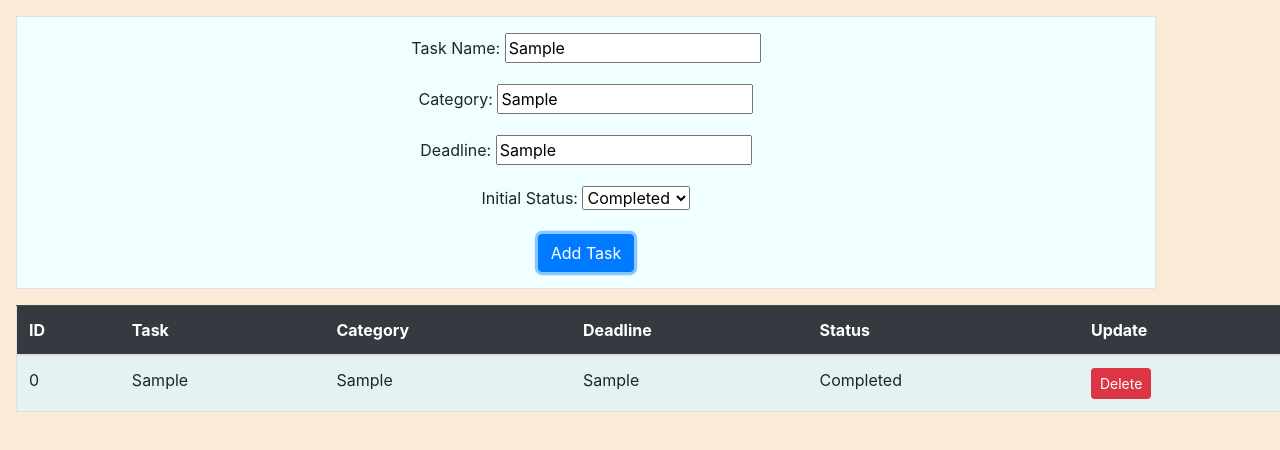
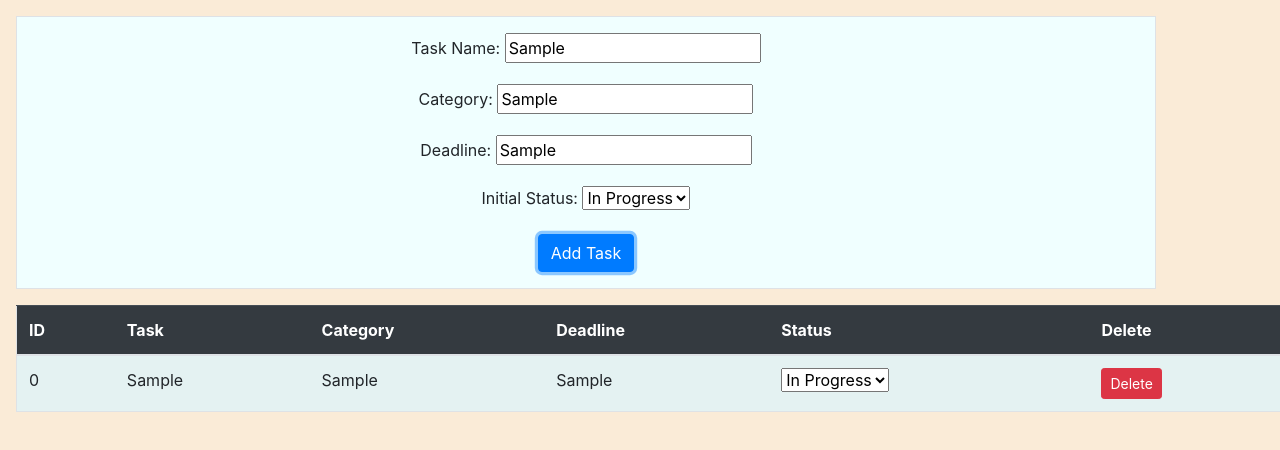
Before and after one commit to a-zeb/m411-SBA, a plain HTML site: page index.html in a window 1280 px wide. Both pictures are taken after typing "Sample", "Sample", "Sample" into the empty fields and a click on the button "Add Task". Drawn offline with nearby package versions, Linux system fonts and the light colour scheme.

Commit message:
fixed delete functionality and added dropdown in table for status update

```diff
--- a/app.js
+++ b/app.js
@@ -34,9 +34,35 @@ function submit(event) {
   taskArr.push(taskObj);
 
   for (const key in taskObj) {
-    const newCell = newRow.insertCell();
-    newCell.innerText = taskObj[key];
-    //TODO: make taskObj.status into a dropdown
+    if (key == "status") {
+      const newUpdateStatusCell = newRow.insertCell();
+
+      const updateStatusDropdown = document.createElement("select");
+      updateStatusDropdown.setAttribute("id", `status-${taskObj.id}`);
+      updateStatusDropdown.setAttribute("class", "form-select");
+      updateStatusDropdown.addEventListener("click", updateStatus);
+
+      const inProgressOption = document.createElement("option");
+      inProgressOption.value = "In Progress";
+      inProgressOption.innerText = "In Progress";
+
+      const completedOption = document.createElement("option");
+      completedOption.value = "Completed";
+      completedOption.innerText = "Completed";
+
+      updateStatusDropdown.value = taskObj[key];
+
+      taskObj[key] == "In Progress"
+        ? (inProgressOption.selected = true)
+        : (completedOption.selected = true);
+
+      updateStatusDropdown.appendChild(inProgressOption);
+      updateStatusDropdown.appendChild(completedOption);
+      newUpdateStatusCell.appendChild(updateStatusDropdown);
+    } else {
+      const newCell = newRow.insertCell();
+      newCell.innerText = taskObj[key];
+    }
   }
 
   newRow.setAttribute("id", `row-${taskObj.id}`);
@@ -61,14 +87,18 @@ function assignID() {
   }
 }
 
-function updateStatus(updatedData) {
+function updateStatus(updateEvent) {
   //TODO find row by key, modify row
-  // let updatedRow = taskArr.find((row) => row.id === updatedData.id);
-  console.log("update status dropdown changed");
+  // let updatedTableRowTag = document.getElementById(`status-${rowId}`);
+  // let updatedTableRowId = updatedTableRowTag.slice(7);
+  // let updatedRowObj = taskArr.find((row) => row.id === updatedTableRowId);
+  // console.log("row to update: " + updatedRowObj);
 }
 
 function deleteRow(deleteEvent) {
   let deleteID = Number(deleteEvent.target.value);
   let filteredRowEl = taskArr.filter((rowObj) => rowObj.id !== deleteID);
   taskArr = filteredRowEl;
+  domRowToDelete = document.getElementById(`row-${deleteEvent.target.value}`);
+  domRowToDelete.remove();
 }
--- a/index.html
+++ b/index.html
@@ -38,7 +38,7 @@
             class="form-select"
           >
             <option value="In Progress" selected>In Progress</option>
-            <option value="Completed" selected>Completed</option>
+            <option value="Completed">Completed</option>
           </select>
         </div>
         <button type="submit" class="btn btn-primary" id="submitButton">
@@ -53,7 +53,7 @@
             <th scope="col">Category</th>
             <th scope="col">Deadline</th>
             <th scope="col">Status</th>
-            <th scope="col">Update</th>
+            <th scope="col">Delete</th>
           </thead>
           <tbody id="taskTableBody"></tbody>
         </table>
```
